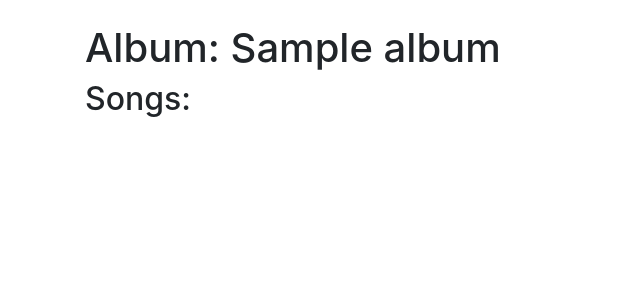
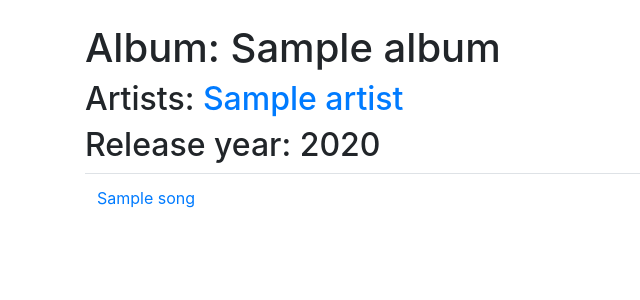
Before and after one commit to vikketii/tsoha, a Flask app: page /albums/1/ in a window 1280 px wide. Shown: the part 56-356 px from the top of the page, without its empty margins (0-640 px from the left). Run offline with Flask 2, Linux system fonts and the light colour scheme; tables that the repository leaves empty hold one stand-in row (Sample ...); some libraries are stand-ins or nearby versions.

Commit message:
songs listed in album view

```diff
--- a/application/albums/models.py
+++ b/application/albums/models.py
@@ -1,12 +1,39 @@
 from application import db
 from application.models import Base
+from sqlalchemy.sql import text
 
 
 class Album(Base):
     release_year = db.Column(db.Integer)
-
-    songs = db.relationship('Song', backref='account', lazy=True)
+    songs = db.relationship('Song', backref='album', lazy=True)
 
     def __init__(self, name, release_year):
         self.name = name
         self.release_year = release_year
+
+    @staticmethod
+    def find_album_artist_and_songs(id):
+        stmt = text("""SELECT album.id, album.name, album.release_year,
+                        artist.id, artist.name,
+                        song.id, song.name FROM song
+                        JOIN album ON album.id = song.album_id
+                        JOIN album_artist ON album_artist.album_id = album.id
+                        JOIN artist ON artist.id = album_artist.artist_id
+                        WHERE album.id = :id""").params(id=id)
+
+
+        res = db.engine.execute(stmt)
+        response = {'artists': [], 'songs': []}
+
+        # print('<------')
+        # for row in res:
+        #     print(row)
+        # print('<------')
+
+        for row in res:
+            response.update([('id', row[0]), ('name', row[1]),
+                             ('release_year', row[2])])
+            response['artists'].append({'id': row[3], 'name': row[4]})
+            response['songs'].append({'id': row[5], 'name': row[6]})
+
+        return response
--- a/application/albums/views.py
+++ b/application/albums/views.py
@@ -20,8 +20,7 @@ def albums_form():
 
 @app.route('/albums/<album_id>/', methods=['GET'])
 def albums_view_one(album_id):
-    a = Album.query.get(album_id)
-    return render_template('albums/one.html', album=a)
+    return render_template('albums/one.html', album=Album.find_album_artist_and_songs(album_id))
 
 @app.route('/albums/', methods=['POST'])
 @login_required
--- a/application/templates/albums/one.html
+++ b/application/templates/albums/one.html
@@ -2,7 +2,23 @@
 
 {% block body %}
 <h1>Album: {{album.name}}</h1>
-<h2>Songs:</h2>
+<h2>
+    Artists:
+    {% for artist in album.artists %}
+    <a href="{{ url_for('artists_view_one', artist_id=artist.id) }}">{{artist.name}}</a>
+    {% endfor %}
+</h2>
+<h2>Release year: {{ album.release_year }}</h2>
+
+<table class="table">
+    <tbody>
+        {% for song in album.songs %}
+        <tr>
+            <td><a href="{{ url_for('songs_view_one', song_id=song.id) }}">{{song.name}}</a></td>
+        </tr>
+        {% endfor %}
+    </tbody>
+</table>
 
 
 {% endblock %}
--- a/application/templates/songs/one.html
+++ b/application/templates/songs/one.html
@@ -4,9 +4,9 @@
 <h1>Title: {{song.name}}</h1>
 <h2>Artists:
     {% for artist in song.artists %}
-        <a href="{{ url_for('artists_view_one', artist_id=artist.id ) }}">
-                {{artist.name}}
-        </a>
+    <a href="{{ url_for('artists_view_one', artist_id=artist.id ) }}">
+        {{artist.name}}
+    </a>
     {% endfor %}
 </h2>
 <h2>Album: <a href="{{ url_for('albums_view_one', album_id=song.album.id) }}">{{song.album.name}}</a></h2>
```
Also changed, not shown: application/songs/views.py (+22 -18 lines), application/templates/artists/new.html (+3 -7 lines).
